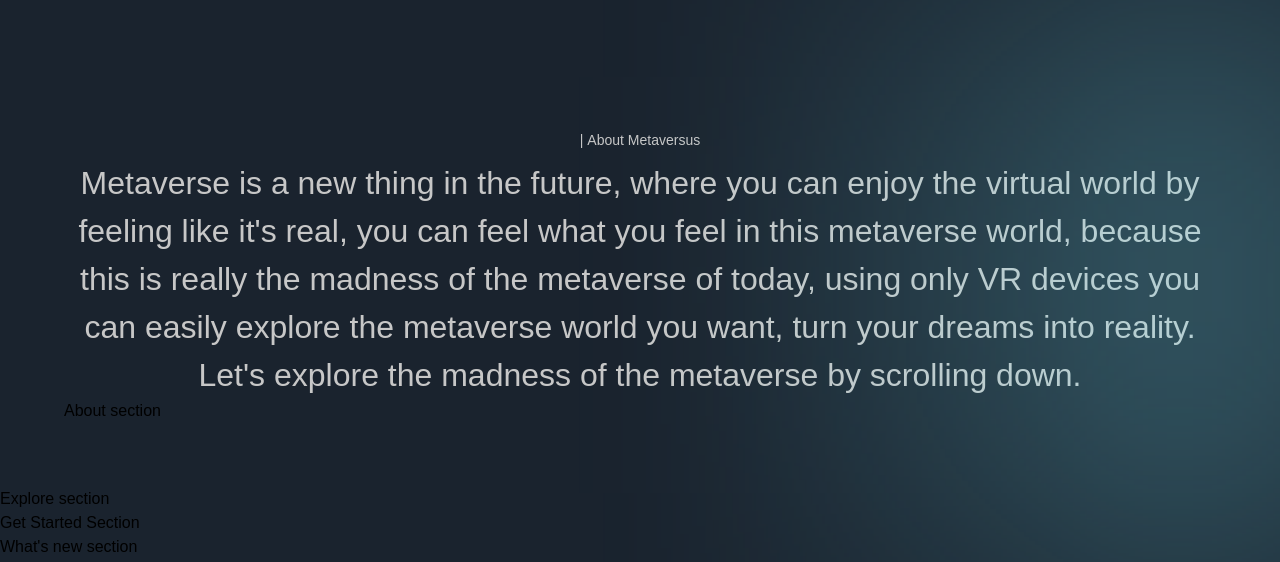
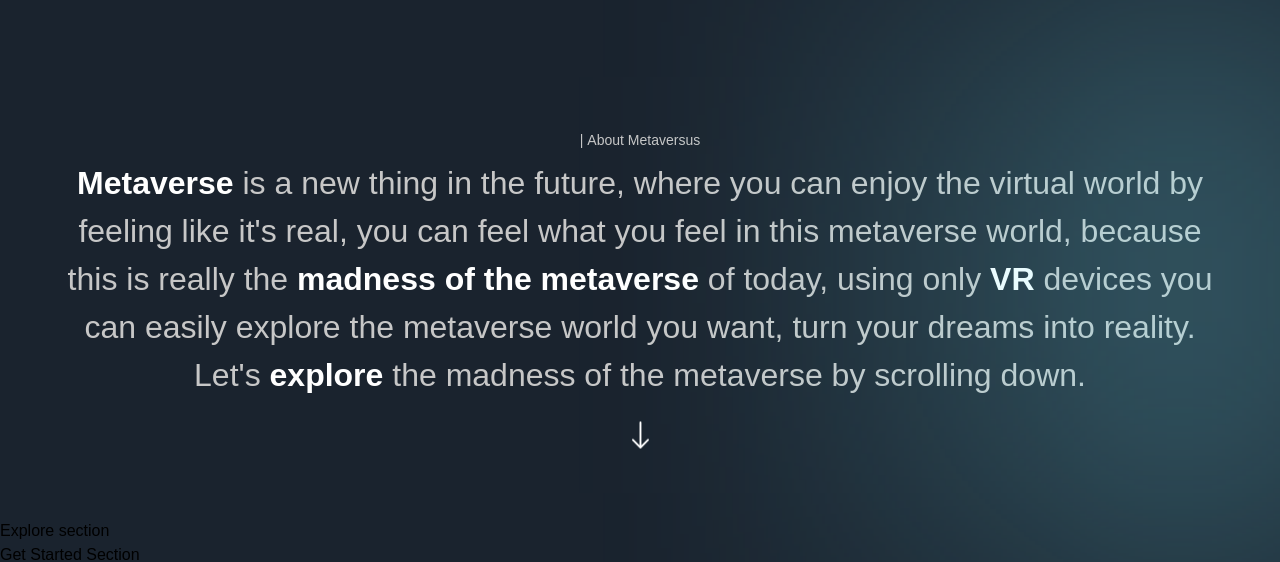
Before and after one commit to Chandrasura25/Metaversus, a Next.js app: page / in a window 1280 px wide. Shown: the part 1038-1600 px from the top of the page. Built offline with nearby package versions, Linux system fonts and the light colour scheme; a web font is replaced by a local one.

Commit message:
text styles

```diff
--- a/sections/About.jsx
+++ b/sections/About.jsx
@@ -21,15 +21,20 @@ const About = () => (
         variants={fadeIn('up', 'tween', 0.2, 1)}
         className="text-center mt-[8px] font-normal sm:text-[32px] text-[20px] text-secondary-white"
       >
-        Metaverse is a new thing in the future, where you can enjoy the virtual
+        <span className="font-extrabold text-white">Metaverse</span> is a new thing in the future, where you can enjoy the virtual
         world by feeling like it's real, you can feel what you feel in this
-        metaverse world, because this is really the madness of the metaverse of
-        today, using only VR devices you can easily explore the metaverse world
-        you want, turn your dreams into reality. Let's explore the madness of
+        metaverse world, because this is really the <span className="font-extrabold text-white">madness of the metaverse</span> of
+        today, using only <span className="font-extrabold text-white">VR</span> devices you can easily explore the metaverse world
+        you want, turn your dreams into reality. Let's <span className="font-extrabold text-white">explore</span> the madness of
         the metaverse by scrolling down.
       </motion.p>
+      <motion.img
+        variants={fadeIn('up', 'tween', 0.3, 1)}
+        src="/arrow-down.svg"
+        alt="arrow-down"
+        className="mt-[28px] w-[18px] h-[28px] object-contain animate-bounce"
+      />
     </motion.div>
-    About section
   </section>
 );
 
```
